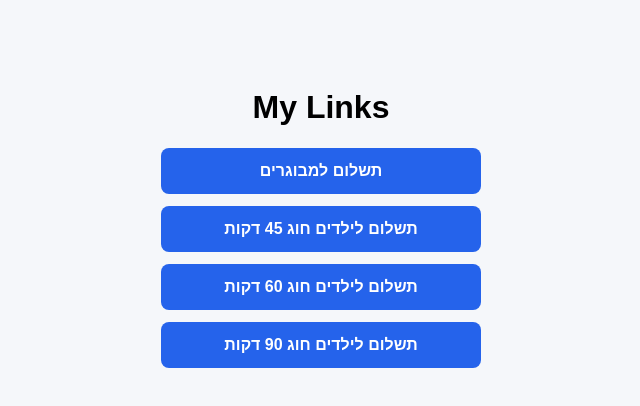
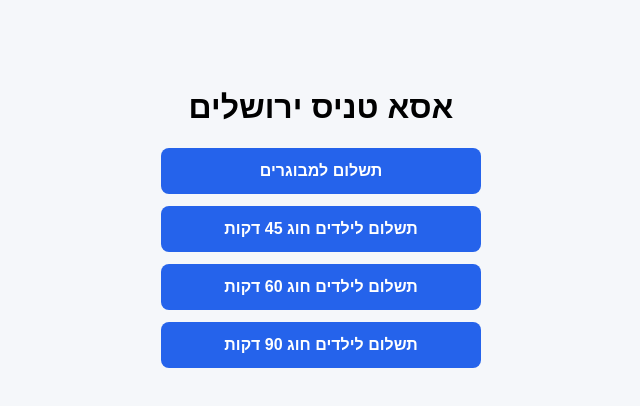
Before and after one commit to Aharoni-Apps/clearpass.github.io, a plain HTML site: page asa_tennis/payment.html in a window 1280 px wide. Shown: the whole page, without its empty margins (319-959 px from the left). Drawn offline with Linux system fonts and the light colour scheme.

Commit message:
Update and rename index.html to payment.html

```diff
--- a/asa_tennis/index.html
+++ b/asa_tennis/payment.html
@@ -35,7 +35,7 @@
 </head>
 <body>
   <div class="container">
-    <h1>My Links</h1>
+    <h1>אסא טניס ירושלים</h1>
 
     <a class="button" href="https://tinyurl.com/5frac3tr">תשלום למבוגרים</a>
     <a class="button" href="https://meshulam.co.il/quick_payment?b=e3263b8d00788b6d68a9d632a5b6109a">תשלום לילדים חוג 45 דקות</a>
```
